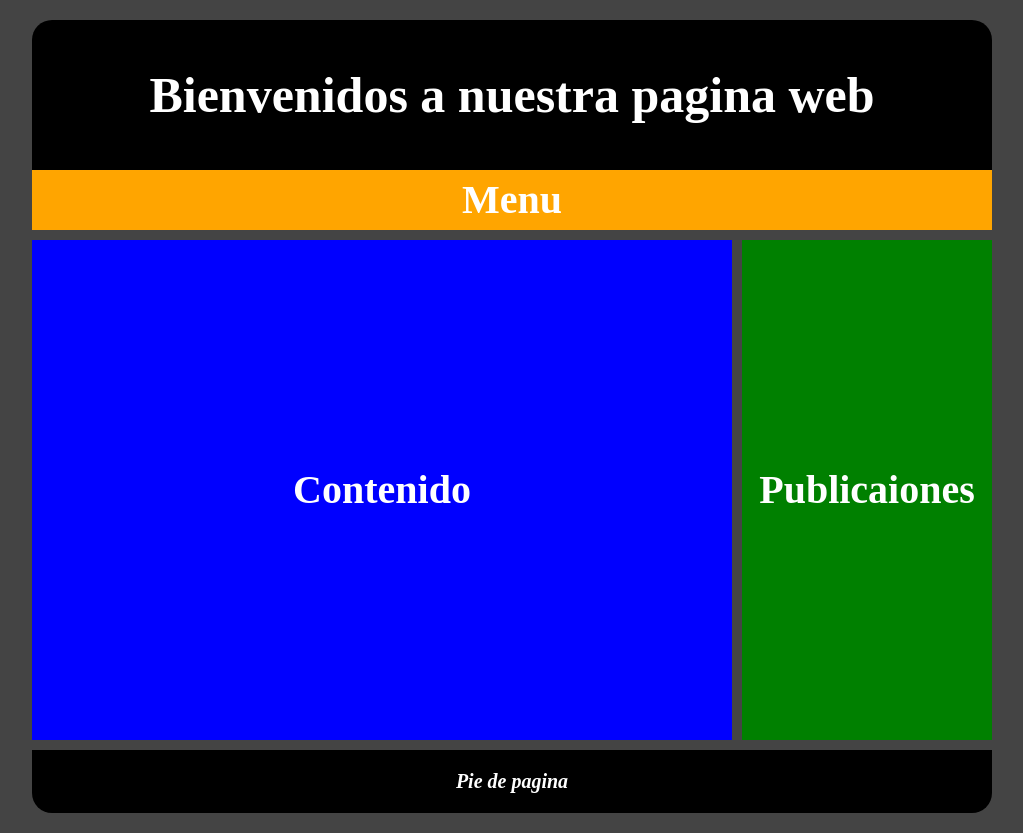
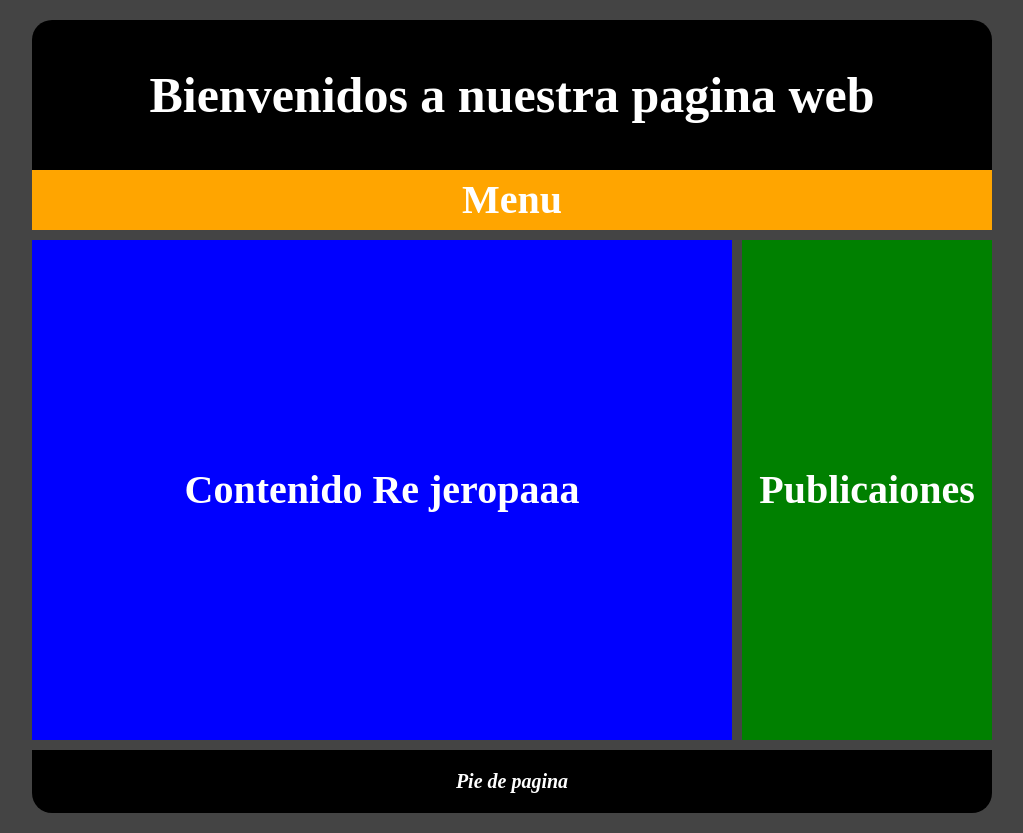
Before and after one commit to EmmanuelJulio/Maquetado, a plain HTML site: page docs/index.html in a window 1280 px wide. Shown: the whole page, without its empty margins (128-1151 px from the left). Drawn offline with Linux system fonts and the light colour scheme.

Commit message:
Todo bien todo correcto? y yo que me alegro

```diff
--- a/docs/index.html
+++ b/docs/index.html
@@ -17,7 +17,7 @@
         </nav>
         <section id="contenido">
             <article>
-                <h2>Contenido</h2>
+                <h2>Contenido Re jeropaaa</h2>
             </article>
         </section>
         <aside>
```
